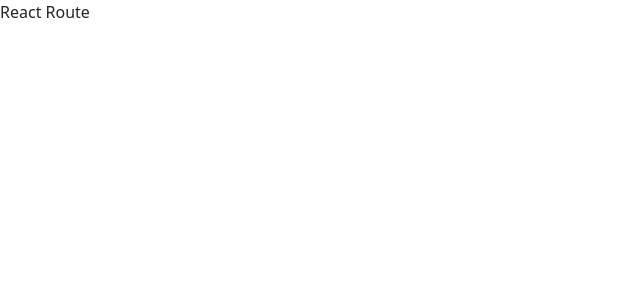
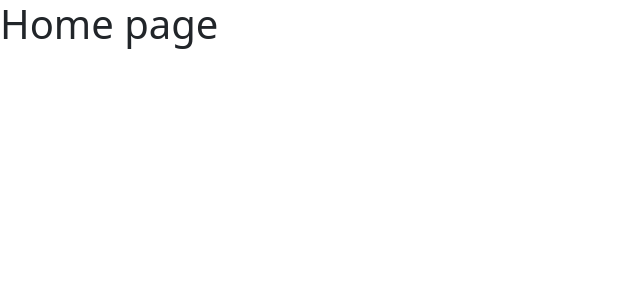
Before and after one commit to hemantagarwal707/movie-app-react, a React (Create React App) app: page / in a window 1280 px wide. Shown: the top 300 px of the page, without its empty margins (0-640 px from the left). Built offline with nearby package versions, Linux system fonts and the light colour scheme.

Commit message:
React Routing

```diff
--- a/src/Route/index.js
+++ b/src/Route/index.js
@@ -1,10 +1,31 @@
 import  React from 'react';
+import {BrowserRouter, Routes, Route} from 'react-router-dom';
 
+
+import HomeContainer from '../Container/Home';
+import ContactContainer from '../Container/Contact';
+import DetailsContainer from '../Container/Details';
+import MoviesContainer from '../Container/Movies';
+import TvSeriesContainer from '../Container/TvSeries';
+import SearchContainer from '../Container/Search';
+import AboutContainer from '../Container/About';
 const  RouteComponent = ()=>{
 
     return (
         <>
-          React Route
+            <BrowserRouter>
+
+                    <Routes>
+                        <Route path="/" element={<HomeContainer />} />
+                        <Route path='/about' element={<AboutContainer />} />
+                        <Route path="/movies" element={<MoviesContainer />} />
+                        <Route path="/series" element={<TvSeriesContainer />} />
+                        <Route path="/search" element={<SearchContainer />} />
+                        <Route path="/contact" element={<ContactContainer />} />
+                        <Route path="/details/:movieid/:mediatype" element={<DetailsContainer />} />
+                    </Routes>
+
+            </BrowserRouter>
         </>
     )
 }
```
